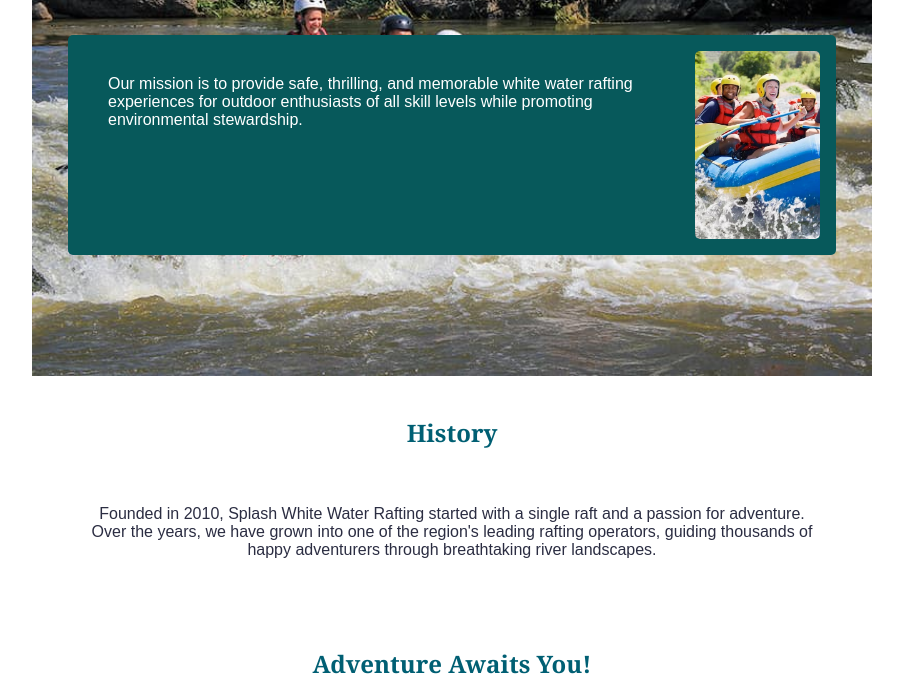
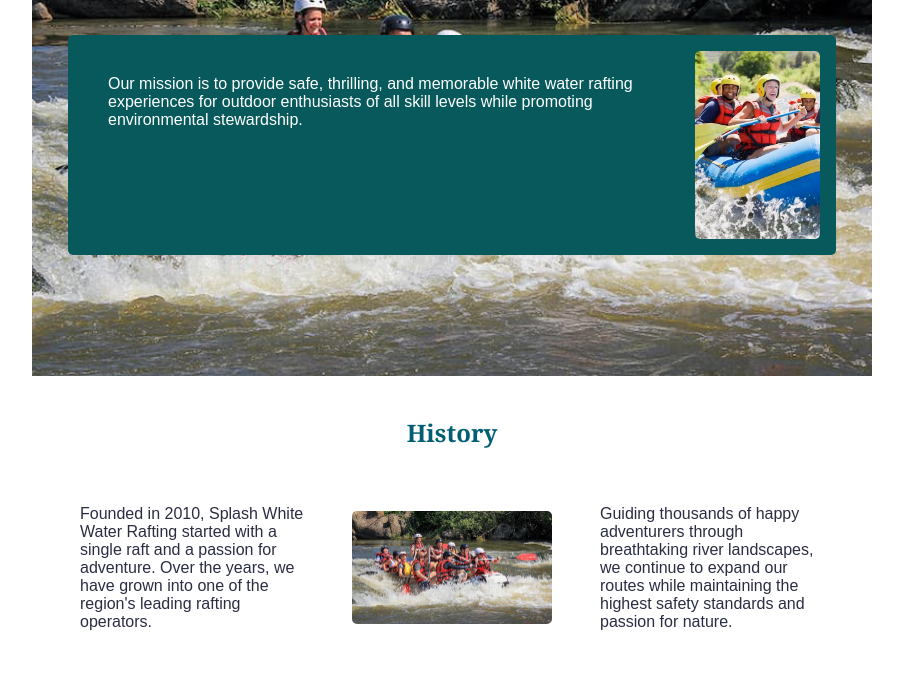
Before and after one commit to avalderrama07/wdd130, a plain HTML site: page wwr/about.html in a window 1280 px wide. Shown: the part 233-926 px from the top of the page, without its empty margins (188-1091 px from the left). Drawn offline with Linux system fonts and the light colour scheme.

Commit message:
added history picture

```diff
--- a/wwr/about.html
+++ b/wwr/about.html
@@ -38,10 +38,16 @@
         <section class="history">
             <h2>History</h2>
             <div class="history-container">
-                <p>Founded in 2010, Splash White Water Rafting started
-                    with a single raft and a passion for adventure. Over the years, we have grown
-                    into one of the region's leading rafting operators, guiding thousands of happy
-                    adventurers through breathtaking river landscapes.</p>
+                <p>Founded in 2010, Splash White Water Rafting started with a single raft and a
+                    passion for
+                    adventure. Over the years, we have grown into one of the region's leading
+                    rafting operators.
+                </p>
+                <img src="images/history.jpg" alt="Splash White Water Rafting history image">
+                <p>Guiding thousands of happy adventurers through breathtaking river landscapes, we
+                    continue to
+                    expand our routes while maintaining the highest safety standards and passion for
+                    nature.</p>
             </div>
         </section>
         <section class="adventure">
--- a/wwr/styles/rafting.css
+++ b/wwr/styles/rafting.css
@@ -114,15 +114,26 @@ header {
 
 .history {
     margin: 2rem 0;
-    text-align: center;
 }
 
 .history h2 {
+    text-align: center;
     margin-bottom: 1rem;
 }
 
 .history-container {
+    display: grid;
+    grid-template-columns: 1fr auto 1fr;
+    /* Columna texto - imagen - texto */
+    gap: 1.5rem;
+    align-items: center;
     padding: 1rem;
+}
+
+.history-container img {
+    width: 200px;
+    height: auto;
+    border-radius: 5px;
 }
 
 .adventure {
```
Also changed, not shown: wwr/images/history.jpg (added).
